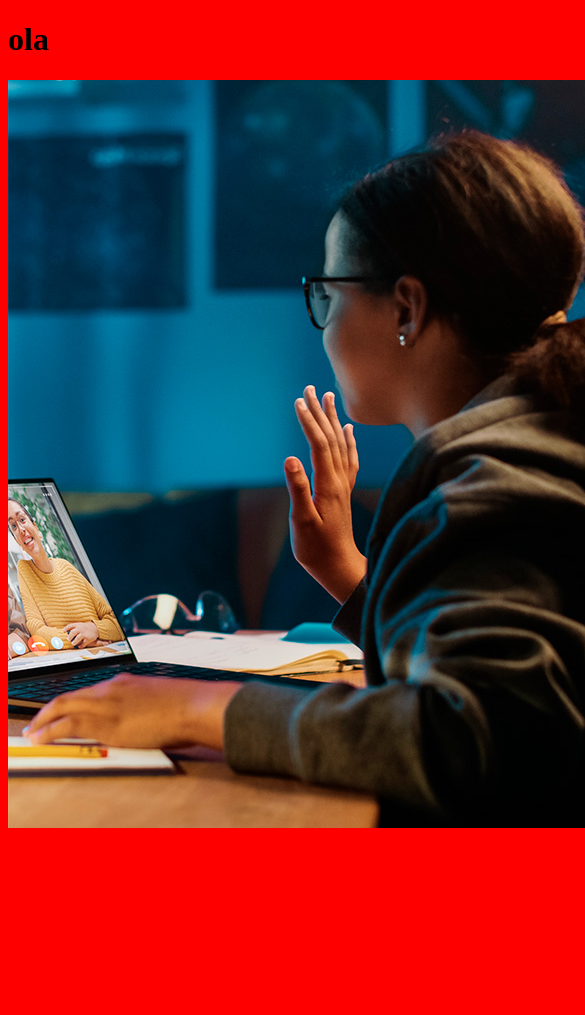
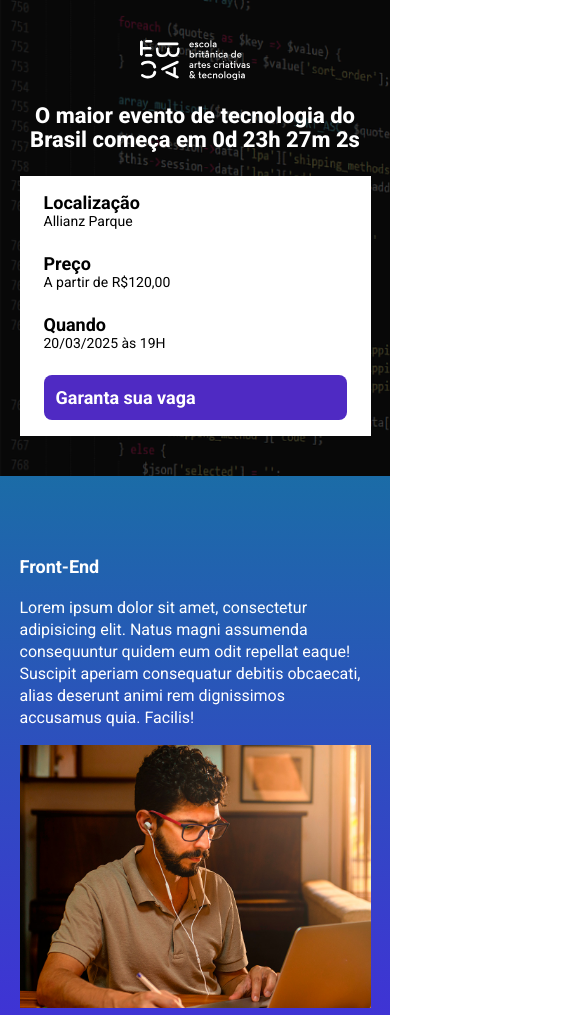
Before and after one commit to MatheusBarros27297/ebac_tech_talks, a website built with Parcel: page src/index.html in a window 390 px wide. Shown: the top 1015 px of the page, 585 px wide, since content can reach past the window. Before the commit the page ends 844 px from the top, so only its background shows below. Built offline with nearby package versions, Linux system fonts and the light colour scheme.

Commit message:
criando a contagem regressiva

```diff
--- a/package.json
+++ b/package.json
@@ -1,9 +1,9 @@
 {
   "name": "ebac-talks",
   "version": "1.0.0",
-  "main": "index.js",
   "scripts": {
     "dev": "parcel src/index.html src/styles/main.scss src/scripts/main.js",
+    "buid": "parcel build src/index.html",
     "test": "echo \"Error: no test specified\" && exit 1"
   },
   "keywords": [],
--- a/src/index.html
+++ b/src/index.html
@@ -1,14 +1,81 @@
 <!DOCTYPE html>
-<html lang="en">
+<html lang="pt-BR">
 <head>
     <meta charset="UTF-8">
     <meta name="viewport" content="width=device-width, initial-scale=1.0">
-    <title>Document</title>
+    <title>Ebac Tech Talks</title>
+    <link rel="preconnect" href="https://fonts.googleapis.com">
+    <link rel="preconnect" href="https://fonts.gstatic.com" crossorigin>
+    <link href="https://fonts.googleapis.com/css2?family=Roboto:ital,wght@0,100..900;1,100..900&display=swap" rel="stylesheet">
     <link rel="stylesheet" href="styles/main.scss">
+    <link rel="stylesheet" href="https://unpkg.com/aos@next/dist/aos.css" />
 </head>
 <body>
-    <h1>ola</h1>
-    <img src="./images/backend.png" alt="">
+    <header class="hero">
+        <div class="container">
+            <img class="hero__logo" src="./images/ebac_logo.svg" alt="">
+            <p class="hero__text">
+                O maior evento de tecnologia do Brasil começa em <span id="contador"></span>
+            </p>
+            <div class="infos-bar">
+                <ul class="infos-bar__infos">
+                    <li class="infos-bar__infos__item">
+                        <b>Localização</b>
+                        Allianz Parque
+                    </li>
+                    <li class="infos-bar__infos__item">
+                        <b>Preço</b>
+                        A partir de R$120,00
+                    </li>
+                    <li class="infos-bar__infos__item">
+                        <b>Quando</b>
+                        20/03/2025 às 19H
+                    </li>
+                </ul>
+                <a class="button button--primary" href="">
+                    Garanta sua vaga
+                </a>
+            </div>
+        </div>
+    </header>
+    <section class="event event--frontend">
+        <div class="container" data-aos="fade-right">
+            <div class="event__details">
+                <h2 class="event__details__title">Front-End</h2>
+                <p class="event__details__description">Lorem ipsum dolor sit amet, consectetur adipisicing elit. Natus magni assumenda consequuntur quidem eum odit repellat eaque! Suscipit aperiam consequatur debitis obcaecati, alias deserunt animi rem dignissimos accusamus quia. Facilis!</p>
+            </div>
+            <img class="event__image" src="./images/frontend.png" alt="">
+        </div>
+    </section>
+    <section class="event event--ux-ui event--image-left">
+        <div class="container" data-aos="fade-left">
+            <div class="event__details">
+                <h2 class="event__details__title">UI/UX</h2>
+                <p class="event__details__description">Lorem ipsum dolor sit amet, consectetur adipisicing elit. Natus magni assumenda consequuntur quidem eum odit repellat eaque! Suscipit aperiam consequatur debitis obcaecati, alias deserunt animi rem dignissimos accusamus quia. Facilis!</p>
+            </div>
+            <img class="event__image" src="./images/frontend.png" alt="">
+        </div>
+    </section>
+    <section class="event event--data-science">
+        <div class="container" data-aos="fade-right">
+            <div class="event__details">
+                <h2 class="event__details__title">Data Science</h2>
+                <p class="event__details__description">Lorem ipsum dolor sit amet, consectetur adipisicing elit. Natus magni assumenda consequuntur quidem eum odit repellat eaque! Suscipit aperiam consequatur debitis obcaecati, alias deserunt animi rem dignissimos accusamus quia. Facilis!</p>
+            </div>
+            <img class="event__image" src="./images/frontend.png" alt="">
+        </div>
+    </section>
+    <section class="event event--backend event--image-left">
+        <div class="container" data-aos="fade-left">
+            <div class="event__details">
+                <h2 class="event__details__title">Back-end</h2>
+                <p class="event__details__description">Lorem ipsum dolor sit amet, consectetur adipisicing elit. Natus magni assumenda consequuntur quidem eum odit repellat eaque! Suscipit aperiam consequatur debitis obcaecati, alias deserunt animi rem dignissimos accusamus quia. Facilis!</p>
+            </div>
+            <img class="event__image" src="./images/frontend.png" alt="">
+        </div>
+    </section>
+
+    <script src="https://unpkg.com/aos@next/dist/aos.js"></script>
     <script src="./scripts/main.js"></script>
 </body>
 </html>
--- a/src/scripts/main.js
+++ b/src/scripts/main.js
@@ -0,0 +1,27 @@
+AOS.init();
+
+const dataDoEvento = new Date("Mar 20, 2025 19:00:00");
+const timeStampDoEvento =dataDoEvento.getTime();
+
+const contaAsHoras = setInterval(function() {
+    const agora = new Date();
+    const timeStampAtual = agora.getTime();
+
+    const distanciaAteOEvento = timeStampDoEvento - timeStampAtual;
+
+    const diaEmMs = 1000 * 60 * 60 * 24;
+    const horaEmMs = 1000 * 60 * 60;
+    const minutoEmMs = 1000 * 60;
+
+    const diasAteOEvento = Math.floor(distanciaAteOEvento / (diaEmMs));
+    const horasAteOEvento = Math.floor((distanciaAteOEvento % (diaEmMs)) / (horaEmMs));
+    const minutosAteOEvento = Math.floor((distanciaAteOEvento % (horaEmMs)) / (minutoEmMs));
+    const segundosAteOEvento = Math.floor((distanciaAteOEvento % (minutoEmMs)) / 1000);
+
+    document.getElementById('contador').innerHTML = `${diasAteOEvento}d ${horasAteOEvento}h ${minutosAteOEvento}m ${segundosAteOEvento}s`;
+
+    if (distanciaAteOEvento < 0) {
+        clearInterval(contaAsHoras);
+        document.getElementById('contador').innerHTML = 'Evento expirado';
+    }
+}, 1000)
--- /dev/null
+++ b/src/styles/_event.scss
@@ -0,0 +1,64 @@
+@use 'variables';
+
+.event {
+    padding: 80px 0;
+
+    &--frontend {
+        background-image: linear-gradient(variables.$blue1, variables.$blue2);
+    }
+
+    &--ux-ui {
+        background-image: linear-gradient(variables.$blue2, variables.$pink);
+    }
+
+    &--data-science {
+        background-image: linear-gradient(variables.$pink, variables.$yellow);
+    }
+
+    &--backend {
+        background-image: linear-gradient(variables.$yellow, variables.$pink);
+    }
+
+    &--image-left {
+        .container {
+            flex-direction: row-reverse;
+        }
+    }
+
+    .container {
+        display: flex;
+        gap: 40px;
+    }
+
+    &__image {
+        max-width: 360px;
+    }
+
+    &__details {
+        &__title {
+            font-size: 18px;
+            font-weight: bold;
+            margin-bottom: 16px;
+            margin-bottom: 20px;
+        }
+
+        &__description {
+            line-height: 22px;
+        }
+    }
+
+    @media (max-width: 640px) {
+        .container {
+            display: block;
+        }
+
+        &__image {
+            width: 100%;
+        }
+
+        &__details {
+            margin-right: 0px;
+            margin-bottom: 16px;
+        }
+    }
+}
--- /dev/null
+++ b/src/styles/_hero.scss
@@ -0,0 +1,55 @@
+@use 'variables';
+
+.hero {
+    padding-top: 64px;
+    padding-bottom: 100px;
+    background-image: url(../images/fundo.png);
+    background-repeat: no-repeat;
+    background-size: cover;
+    position: relative;
+
+    .container {
+        position: relative;
+    }
+
+    &::before {
+        position: absolute;
+        top: 0;
+        left: 0;
+        width: 100%;
+        height: 100%;
+        background-color: variables.$SecundaryTextColor;
+        content: '';
+        opacity: 0.7;
+    }
+
+    &__text {
+        margin-top: 64px;
+        margin-bottom: 64px;
+        font-size: 40px;
+        line-height: 56px;
+        color: #fff;
+        font-weight: 800;
+        text-align: center;
+    }
+
+    &__logo {
+        margin: 0 auto;
+        height: 80px;
+        display: block;
+    }
+
+    @media(max-width: 640px) {
+        padding: 40px 0;
+
+        &__logo {
+            height: 40px;
+        }
+
+        &__text {
+            font-size: 22px;
+            line-height: 24px;
+            margin: 24px 0;
+        }
+    }
+}
--- /dev/null
+++ b/src/styles/_variables.scss
@@ -0,0 +1,8 @@
+$textColor: #fff;
+$SecundaryTextColor: #000;
+
+$blue1: #1B6CA7;
+$blue2: #442BDB;
+$pink: #89223B;
+$yellow: #9C791D;
+$purple:#4F2AC3;
--- /dev/null
+++ b/src/styles/components/_buttons.scss
@@ -0,0 +1,26 @@
+@use '../variables';
+
+.button {
+    padding: 12px;
+    font-size: 18px;
+    font-weight: bold;
+    text-decoration: none;
+    border-radius: 8px;
+    text-align: center;
+    white-space: nowrap;
+
+    &--primary {
+        color: variables.$textColor;
+        background-color: variables.$purple;
+    }
+
+    @media (max-width: 640px) {
+        display: block;
+        width: 100%;
+    }
+
+    @media (max-width: 1024px) {
+        display: flex;
+        align-items: center;
+    }
+}
--- /dev/null
+++ b/src/styles/components/_infos-bar.scss
@@ -0,0 +1,42 @@
+@use '../variables';
+
+.infos-bar {
+    padding: 16px 24px;
+    background-color: variables.$textColor;
+    display: flex;
+    justify-content: space-between;
+
+    &__infos {
+        display: flex;
+        gap: 40px;
+
+        &__item {
+            font-size: 14px;
+            color: variables.$SecundaryTextColor;
+
+            b {
+                font-size: 18px;
+                display: block;
+                color: #000;
+            }
+        }
+    }
+
+    @media (max-width: 640px) {
+        display: block;
+
+        &__infos {
+            display: block;
+
+            &__item {
+                margin-bottom: 24px;
+            }
+        }
+    }
+
+    @media (max-width: 1024px) {
+        &__infos {
+            gap: 16px;
+        }
+    }
+}
--- a/src/styles/main.scss
+++ b/src/styles/main.scss
@@ -1,3 +1,28 @@
-body {
-    background-color: red;
+@use 'hero';
+@use 'components/infos-bar';
+@use 'components/buttons';
+@use 'event';
+@use 'variables';
+
+* {
+    margin: 0;
+    padding: 0;
+    box-sizing: border-box;
+    font-family: Roboto, sans-serif;
+    color: variables.$textColor;
+    list-style: none;
 }
+
+.container {
+    max-width: 960px;
+    width: 100%;
+    margin: 0 auto;
+
+    @media (max-width: 640px) {
+        max-width: 80%;
+    }
+
+    @media (max-width: 1024px) {
+        max-width: 90%;
+    }
+}
```
